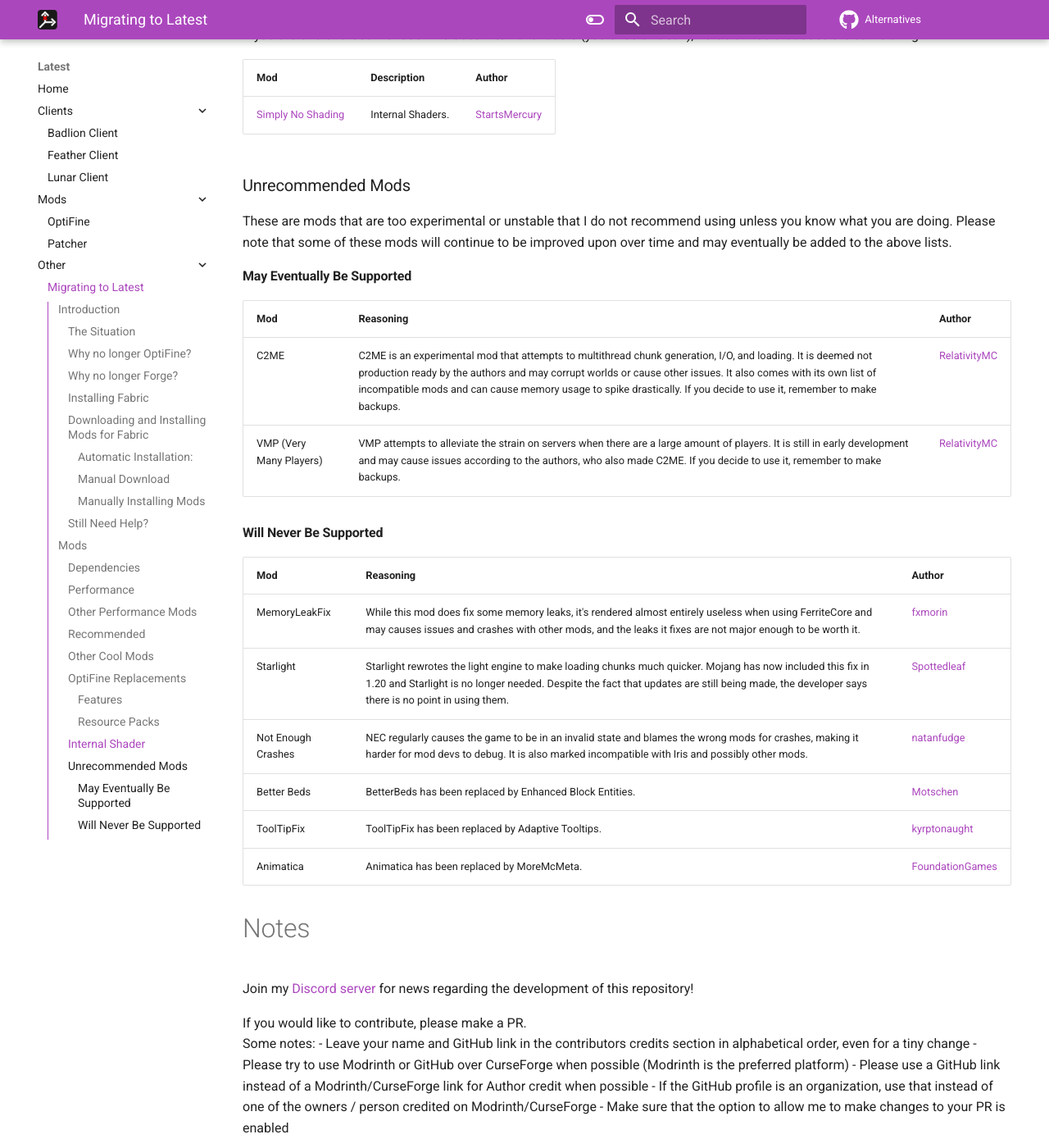
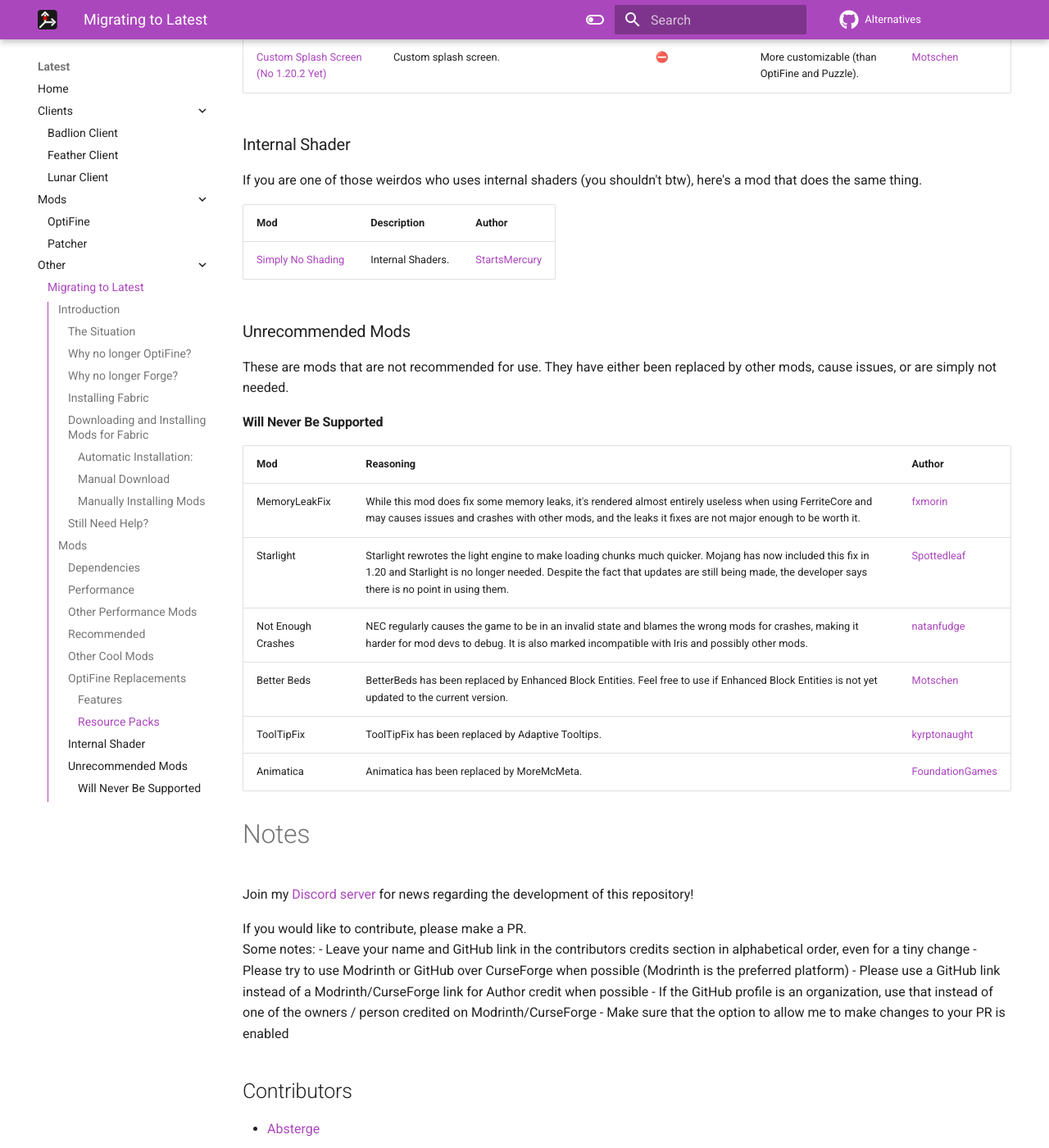
Before and after one commit to MicrocontrollersDev/Alternatives, an MkDocs documentation site: the page built from docs/latest/migrating.md, in a window 1280 px wide and 1400 px high, scrolled down 10370 px. Shown: the whole window at 82% size. Built offline with MkDocs 1.6.1 and Material for MkDocs 9.7.7, drawn with Linux system fonts in a browser that asks for light colours; comment, search, counter and statistics services are not loaded; some of the changed text lies outside the part shown.

```diff
--- a/docs/latest/migrating.md
+++ b/docs/latest/migrating.md
@@ -264,14 +267,7 @@ If you are one of those weirdos who uses internal shaders (you shouldn't btw), h
 
 ### Unrecommended Mods
 
-These are mods that are too experimental or unstable that I do not recommend using unless you know what you are doing. Please note that some of these mods will continue to be improved upon over time and may eventually be added to the above lists.
-
-#### May Eventually Be Supported
-
-| Mod | Reasoning | Author |
-| --- | --- | --- |
-| C2ME | C2ME is an experimental mod that attempts to multithread chunk generation, I/O, and loading. It is deemed not production ready by the authors and may corrupt worlds or cause other issues. It also comes with its own list of incompatible mods and can cause memory usage to spike drastically. If you decide to use it, remember to make backups. | [RelativityMC](https://github.com/RelativityMC) |
-| VMP (Very Many Players) | VMP attempts to alleviate the strain on servers when there are a large amount of players. It is still in early development and may cause issues according to the authors, who also made C2ME. If you decide to use it, remember to make backups. | [RelativityMC](https://github.com/RelativityMC) |
+These are mods that are not recommended for use. They have either been replaced by other mods, cause issues, or are simply not needed.
 
 #### Will Never Be Supported
 
@@ -280,7 +276,7 @@ These are mods that are too experimental or unstable that I do not recommend usi
 | MemoryLeakFix | While this mod does fix some memory leaks, it's rendered almost entirely useless when using FerriteCore and may causes issues and crashes with other mods, and the leaks it fixes are not major enough to be worth it. | [fxmorin](https://github.com/fxmorin) |
 | Starlight | Starlight rewrotes the light engine to make loading chunks much quicker. Mojang has now included this fix in 1.20 and Starlight is no longer needed. Despite the fact that updates are still being made, the developer says there is no point in using them. | [Spottedleaf](https://github.com/Spottedleaf) |
 | Not Enough Crashes | NEC regularly causes the game to be in an invalid state and blames the wrong mods for crashes, making it harder for mod devs to debug. It is also marked incompatible with Iris and possibly other mods. | [natanfudge](https://github.com/natanfudge) |
-| Better Beds | BetterBeds has been replaced by Enhanced Block Entities. | [Motschen](https://github.com/Motschen) |
+| Better Beds | BetterBeds has been replaced by Enhanced Block Entities. Feel free to use if Enhanced Block Entities is not yet updated to the current version.| [Motschen](https://github.com/Motschen) |
 | ToolTipFix | ToolTipFix has been replaced by Adaptive Tooltips. | [kyrptonaught](https://github.com/kyrptonaught) |
 | Animatica | Animatica has been replaced by MoreMcMeta. | [FoundationGames](https://github.com/FoundationGames) |
 
```
Also changed, not shown: other parts of docs/latest/migrating.md (+4 -1 lines).
